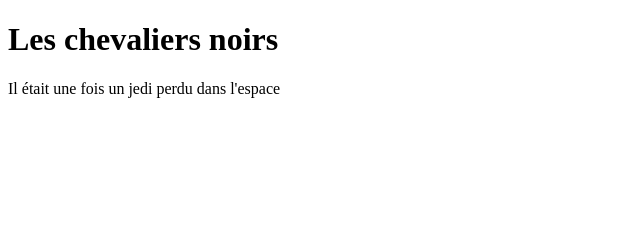
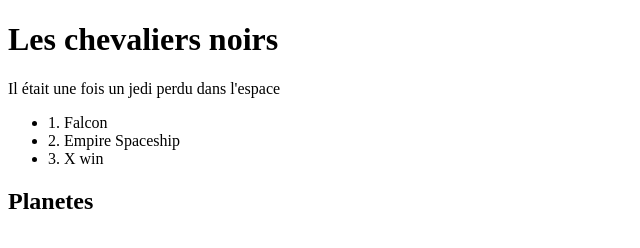
Before and after one commit to alexandreg67/formation-git-mastering-discover-github, a plain HTML site: page index.html in a window 1280 px wide. Shown: the whole page, without its empty margins (0-640 px from the left). Drawn offline with Linux system fonts and the light colour scheme.

Commit message:
feat: head 2 added

```diff
--- a/index.html
+++ b/index.html
@@ -16,5 +16,15 @@
 
     </div>
 
+    <ul>
+        <li>1. Falcon</li>
+        <li>2. Empire Spaceship</li>
+        <li>3. X win</li>
+    </ul>
+
+    <div>
+        <h2>Planetes</h2>
+    </div>
+
 </body>
 </html>
```
